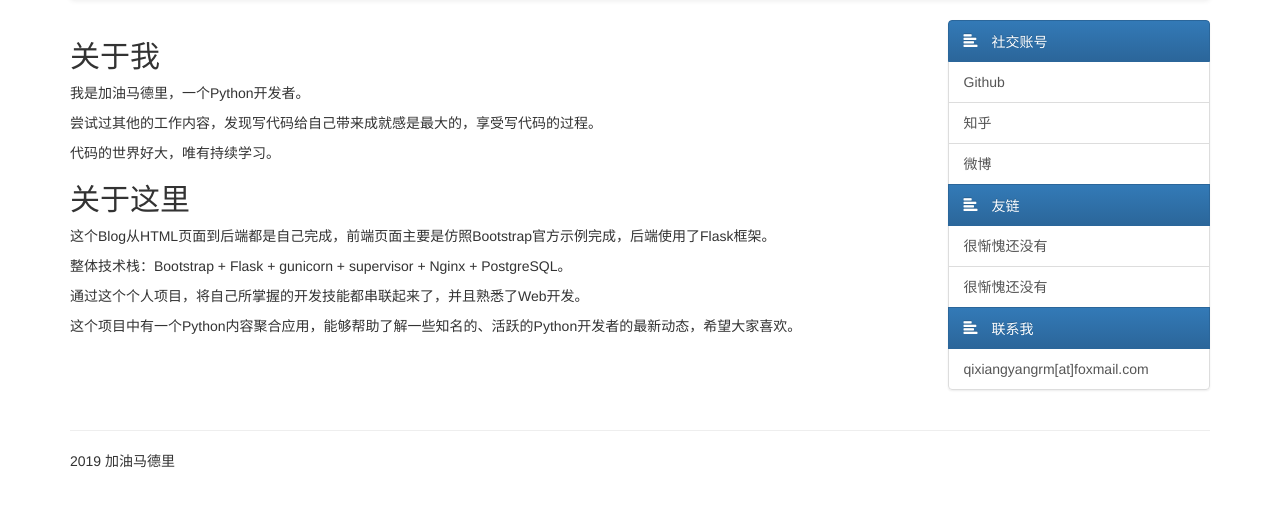
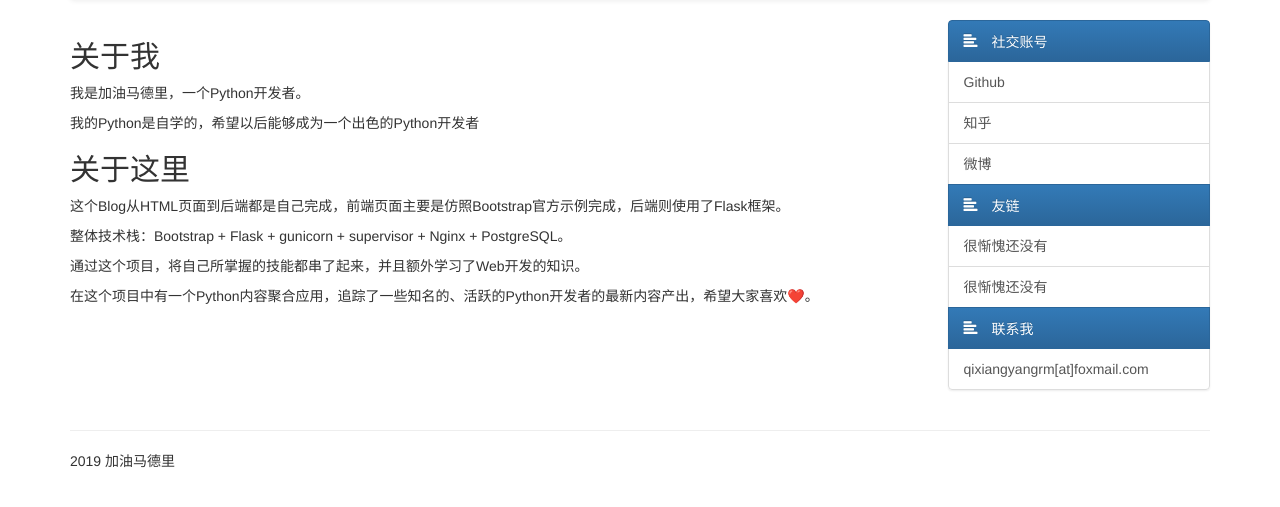
Before and after one commit to qixiangyang/My_Blog, a Flask app: page /about in a window 1280 px wide. Shown: the part 72-579 px from the top of the page. Run offline with Flask 2, Linux system fonts and the light colour scheme; some libraries are stand-ins or nearby versions.

Commit message:
V2.1.3 7. 更新about页面介绍

```diff
--- a/app/templates/about.html
+++ b/app/templates/about.html
@@ -7,13 +7,12 @@
 
         <h2>关于我</h2>
         <p>我是加油马德里，一个Python开发者。</p>
-        <p>尝试过其他的工作内容，发现写代码给自己带来成就感是最大的，享受写代码的过程。</p>
-        <p>代码的世界好大，唯有持续学习。</p>
+        <p>我的Python是自学的，希望以后能够成为一个出色的Python开发者</p>
         <h2>关于这里</h2>
-        <p>这个Blog从HTML页面到后端都是自己完成，前端页面主要是仿照Bootstrap官方示例完成，后端使用了Flask框架。</p>
+        <p>这个Blog从HTML页面到后端都是自己完成，前端页面主要是仿照Bootstrap官方示例完成，后端则使用了Flask框架。</p>
         <p>整体技术栈：Bootstrap + Flask + gunicorn + supervisor + Nginx + PostgreSQL。</p>
-        <p>通过这个个人项目，将自己所掌握的开发技能都串联起来了，并且熟悉了Web开发。</p>
-        <p>这个项目中有一个Python内容聚合应用，能够帮助了解一些知名的、活跃的Python开发者的最新动态，希望大家喜欢。</p>
+        <p>通过这个项目，将自己所掌握的技能都串了起来，并且额外学习了Web开发的知识。</p>
+        <p>在这个项目中有一个Python内容聚合应用，追踪了一些知名的、活跃的Python开发者的最新内容产出，希望大家喜欢❤️。</p>
 
     </div>
 
```
